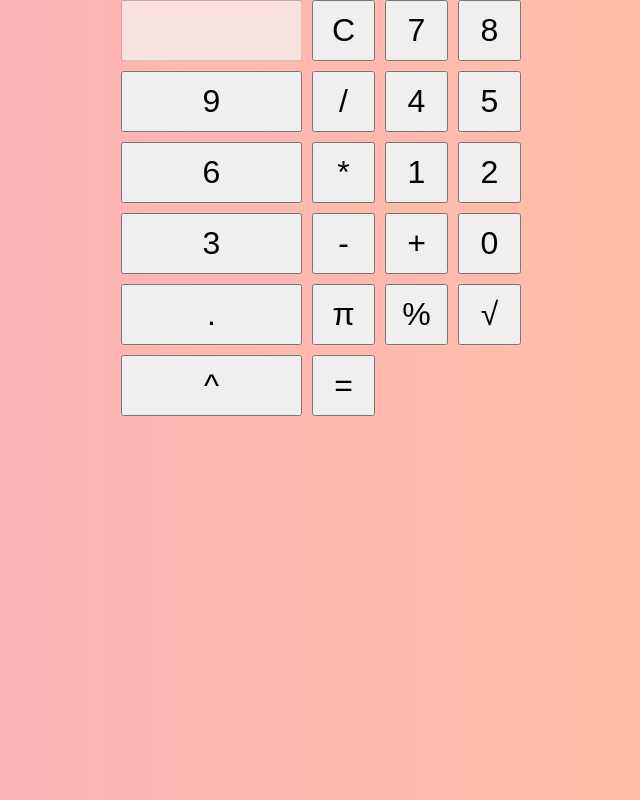
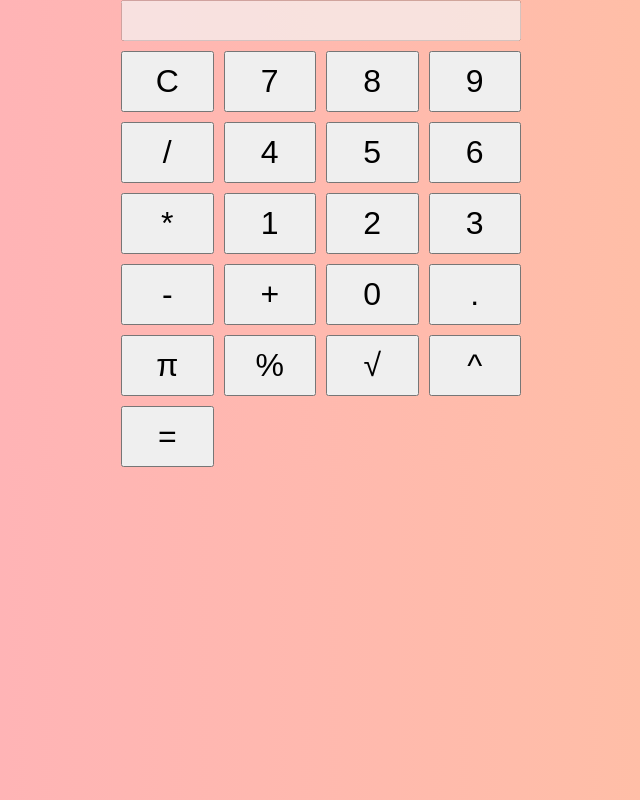
Before and after one commit to karemcode/Calculator, a plain HTML site: page index.html in a window 1280 px wide. Shown: the whole page, without its empty margins (319-959 px from the left). Drawn offline with Linux system fonts and the light colour scheme.

Commit message:
Added style to calculator input in style.css

```diff
--- a/assets/style.css
+++ b/assets/style.css
@@ -24,3 +24,12 @@ body{
   font-size: 2rem;
   padding: 10px;
 }
+
+
+
+
+.calculator input {
+  grid-column: span 4;
+  font-size: 2rem;
+  text-align: right;
+}
```
